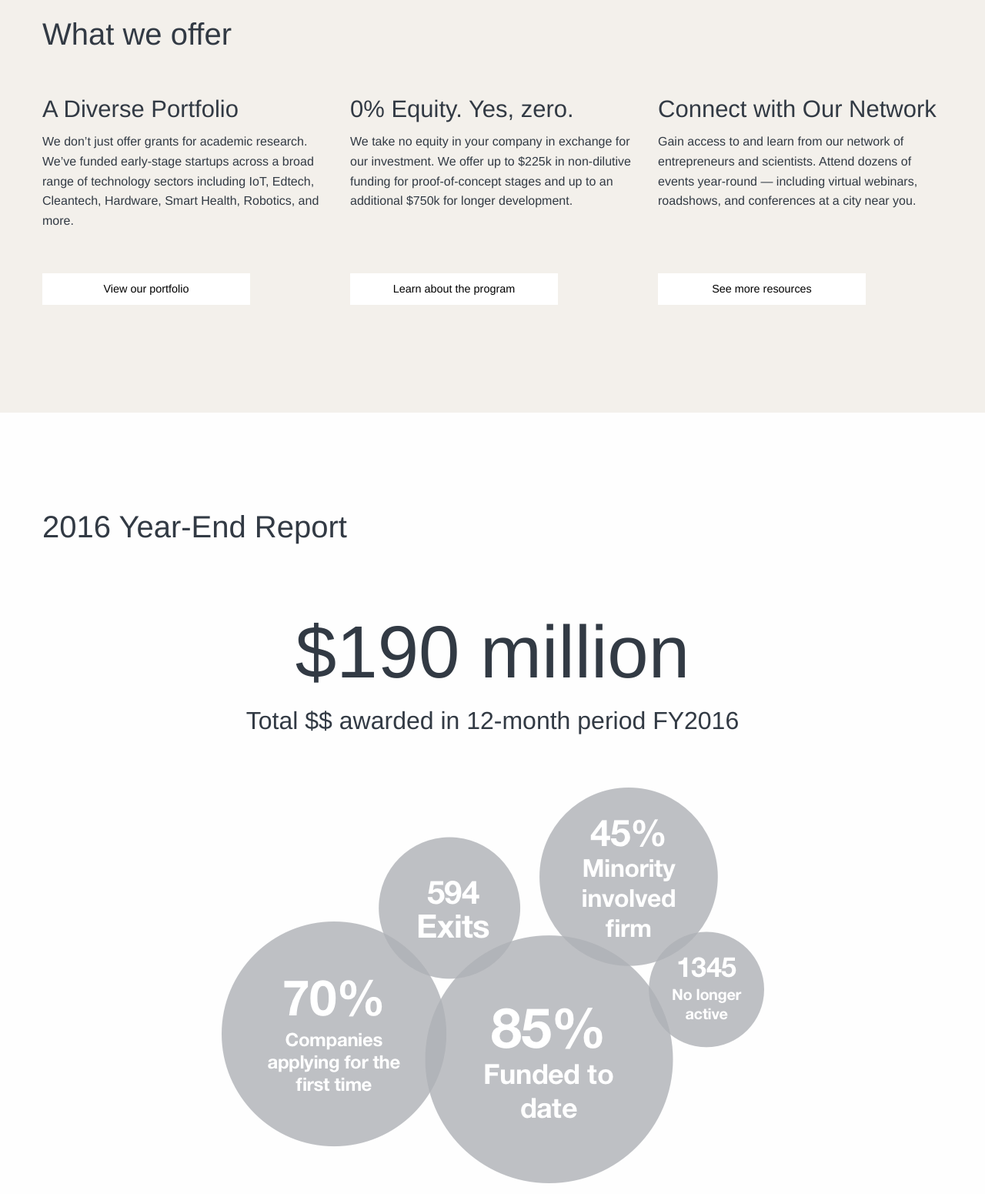
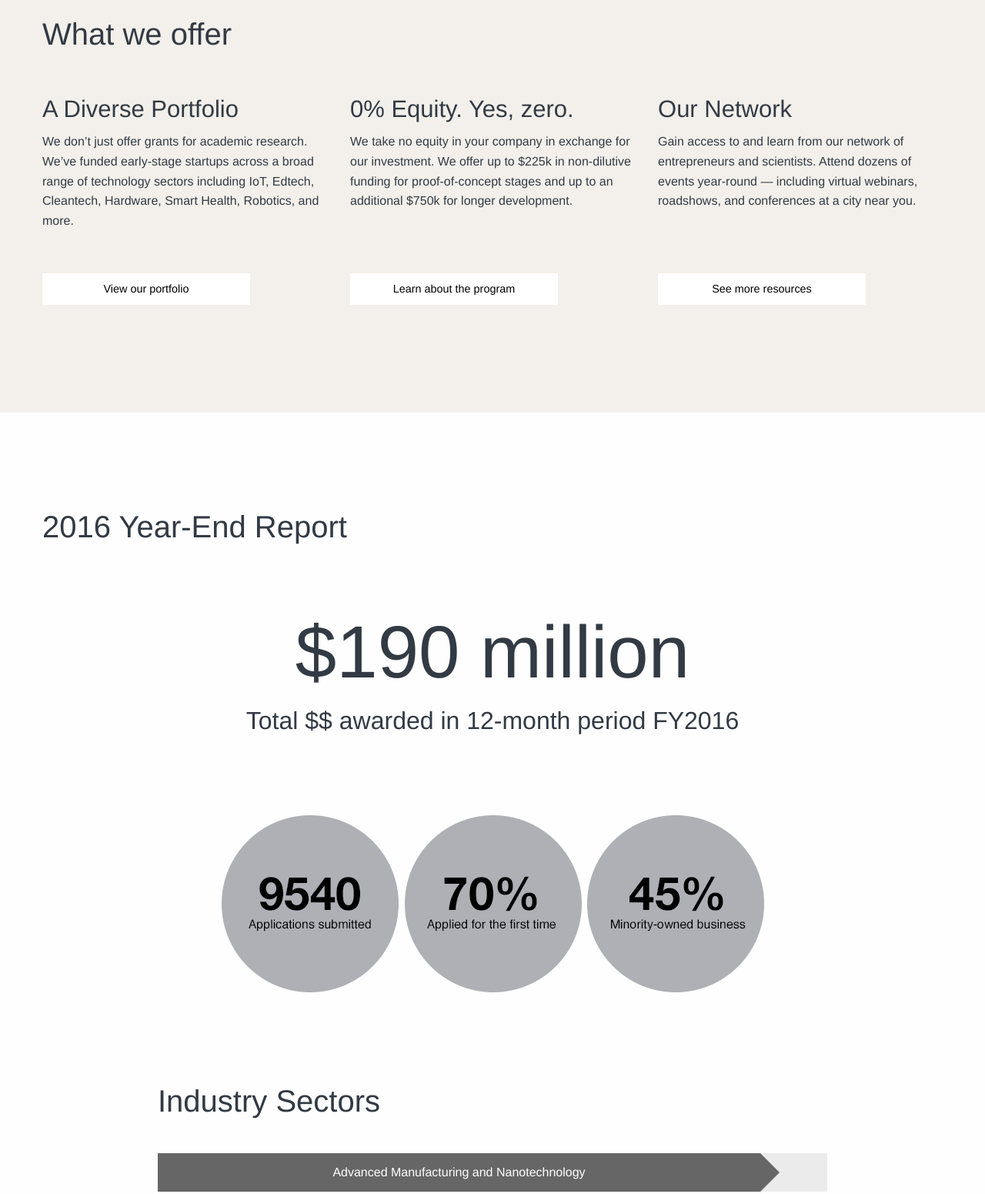
Before and after one commit to 18F/nsf-sbir-02, a plain HTML site: page index.html in a window 1280 px wide. Shown: the part 940-2491 px from the top of the page at 77% size. Drawn offline with Linux system fonts and the light colour scheme.

Commit message:
simplified graphic to make the data story consistent

```diff
--- a/index.html
+++ b/index.html
@@ -100,7 +100,7 @@
           <div class="medium-4 column text-left">
 
             <div class="text-content" data-equalizer-watch>
-              <h3>Connect with Our Network</h3>
+              <h3>Our Network</h3>
               <p>Gain access to and learn from  our network of entrepreneurs and scientists. Attend dozens of events year-round — including virtual webinars, roadshows, and conferences at a city near you.</p>
             </div>
             <a href="" class="button secondary">See more resources</a>
@@ -126,7 +126,7 @@
               <h2 class="f4"><div class="f6">$190 million</div>Total $$ awarded in 12-month period FY2016</h2>
             </div>
             <div class="large-9 medium-6 medium-centered large-centered columns text-center mt4">
-              <img src="img/ovals.png" alt="">
+              <img src="img/ovals2.png" alt="">
             </div>
             <div class="large-9 medium-6 medium-centered large-centered columns mt4">
               <h2>Industry Sectors</h2>
```
Also changed, not shown: img/ovals2.png (added).
